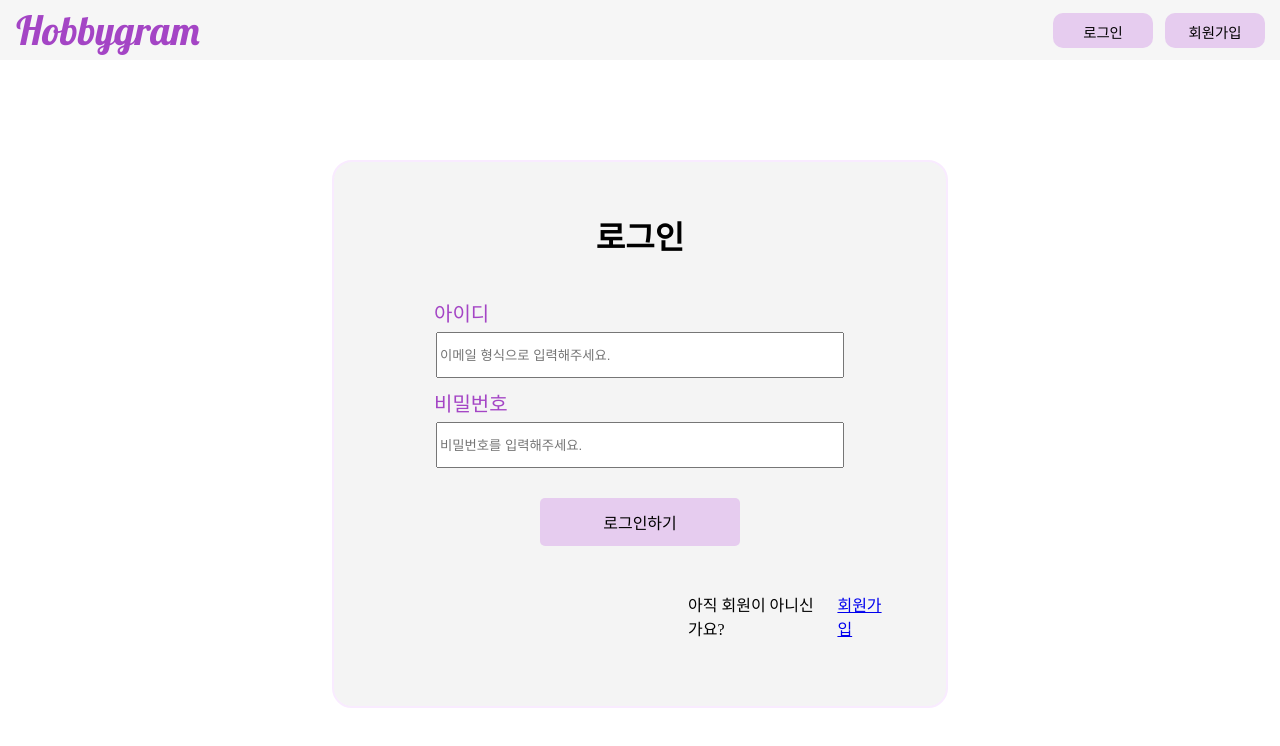
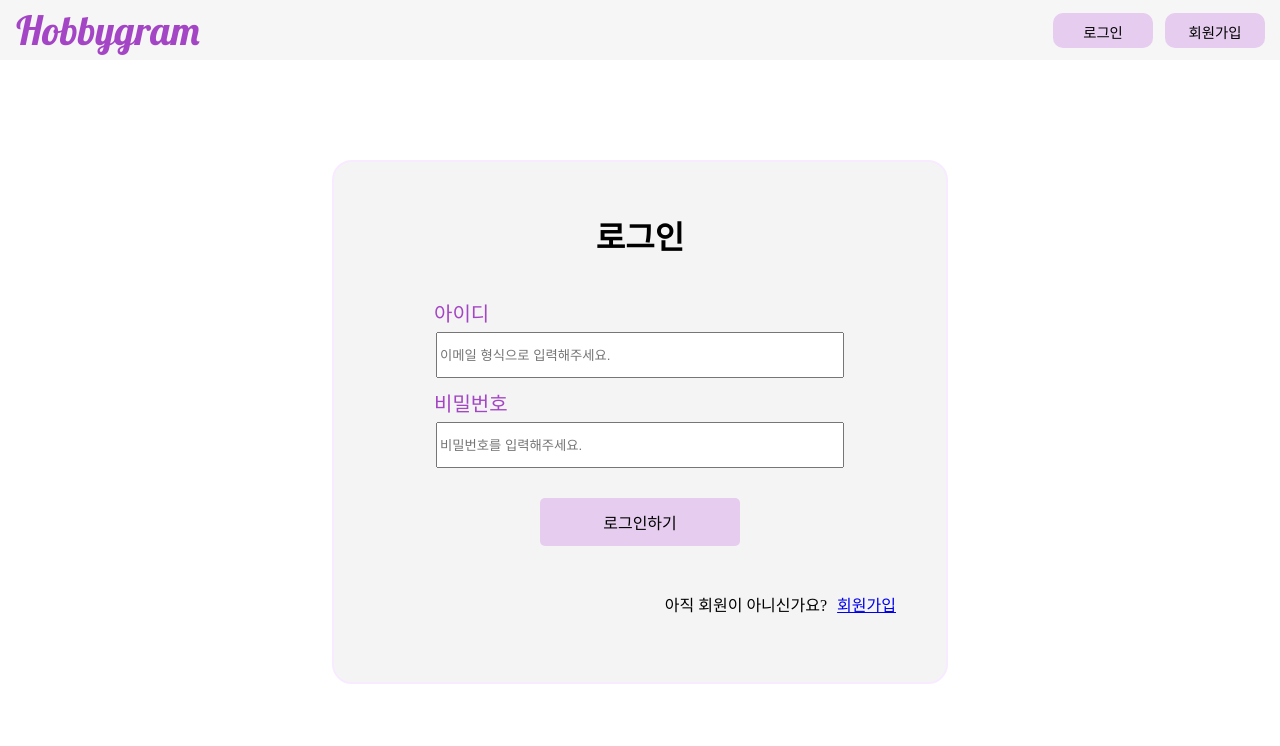
Before and after one commit to joometa/HobbyGram-Front, a React (Create React App) app: page /login in a window 1280 px wide. Shown: the top 746 px of the page. Built offline with nearby package versions, Linux system fonts and the light colour scheme; a web font is replaced by a local one.

Commit message:
로그인 css, 카테고리 명 수정 완료

```diff
--- a/src/pages/Login.js
+++ b/src/pages/Login.js
@@ -137,6 +137,10 @@ const Question = styled.div`
     width: auto;
     margin: 0;
   }
+  @media all and (min-width: 1024px) {
+    width: auto;
+    margin: 0;
+  }
 
   @media all and (max-width: 768px) {
     width: auto;
--- a/src/pages/PostWrite.js
+++ b/src/pages/PostWrite.js
@@ -123,7 +123,7 @@ const PostWrite = (props) => {
               음악
             </MenuItem>
             <MenuItem onClick={handleClose}>여행</MenuItem>
-            <MenuItem onClick={handleClose}>재테크</MenuItem>
+            <MenuItem onClick={handleClose}>맛집</MenuItem>
             <MenuItem onClick={handleClose}>반려동물</MenuItem>
           </Menu>
         </Grid>
@@ -187,7 +187,7 @@ const BasicButton = styled.button`
     margin: 0px 1.5rem;
   }
   @media (max-width: 414px) {
-    width: 3.5rem;
+    width: 3rem;
     font-size: 0.6rem;
     height: 1.7rem;
     margin: 0px 1.5rem;
```
